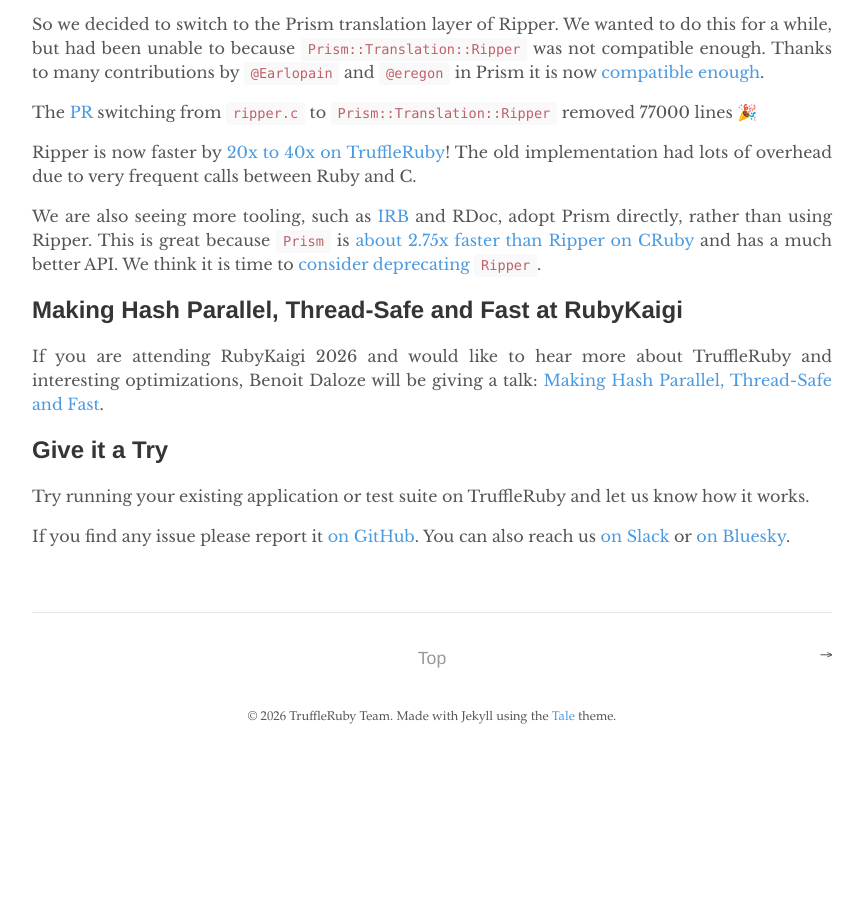
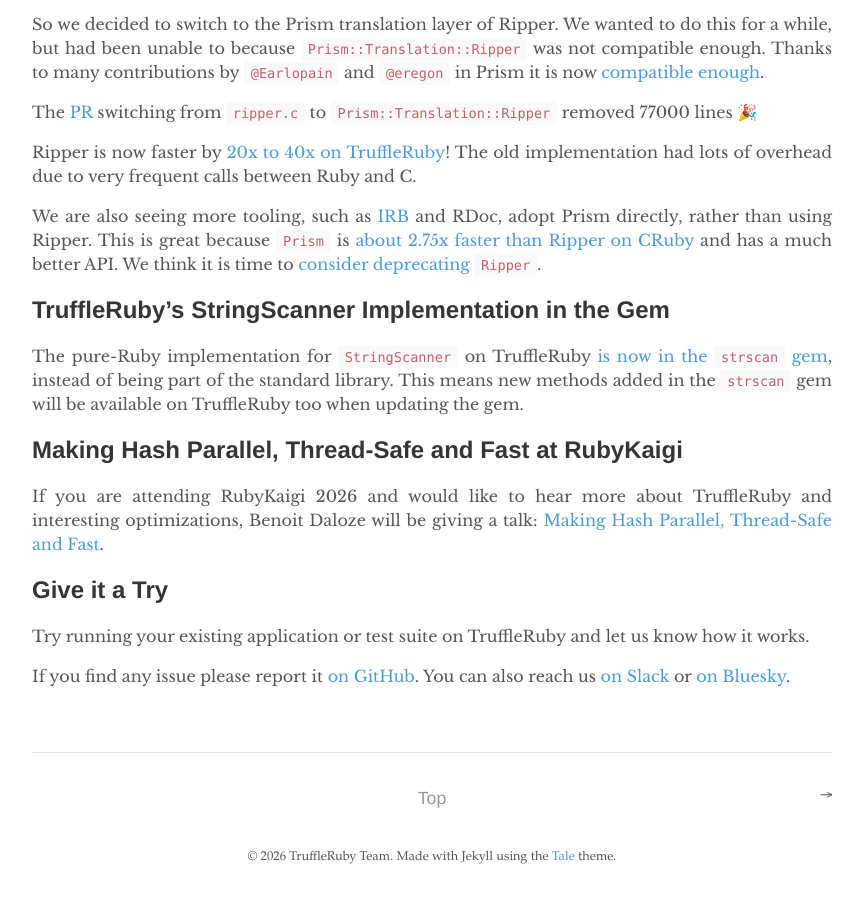
Before and after one commit to truffleruby/truffleruby.github.io, a Jekyll site: the page built from _posts/2026-04-12-truffleruby-34-is-released.md, in a window 1280 px wide and 900 px high, scrolled down 2081 px. Shown: the whole window, without its empty margins (208-1071 px from the left). Built offline with Jekyll 4.4.1, drawn with Linux system fonts in a browser that asks for light colours; before the commit the page ends 2841 px from its top, so only the background shows below that.

Commit message:
Add a section about strscan

```diff
--- a/_posts/2026-04-12-truffleruby-34-is-released.md
+++ b/_posts/2026-04-12-truffleruby-34-is-released.md
@@ -74,6 +74,11 @@
 We are also seeing more tooling, such as [IRB](https://github.com/ruby/irb/issues/1024) and RDoc, adopt Prism directly, rather than using Ripper. This is great because `Prism` is [about 2.75x faster than Ripper on CRuby](https://eregon.me/blog/2024/10/27/benchmarking-ruby-parsers.html#parsing-and-not-walking) and has a much better API.
 We think it is time to [consider deprecating `Ripper`](https://bugs.ruby-lang.org/issues/21827).
 
+## TruffleRuby's StringScanner Implementation in the Gem
+
+The pure-Ruby implementation for `StringScanner` on TruffleRuby [is now in the `strscan` gem](https://github.com/ruby/strscan/blob/master/lib/strscan/truffleruby.rb), instead of being part of the standard library.
+This means new methods added in the `strscan` gem will be available on TruffleRuby too when updating the gem.
+
 ## Making Hash Parallel, Thread-Safe and Fast at RubyKaigi
 
 If you are attending RubyKaigi 2026 and would like to hear more about TruffleRuby and interesting optimizations,
```
